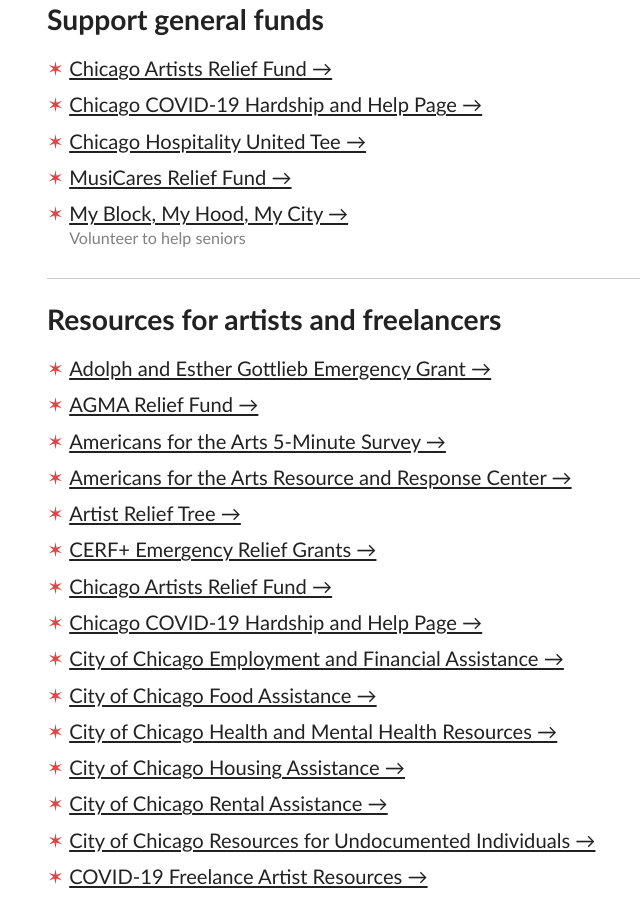
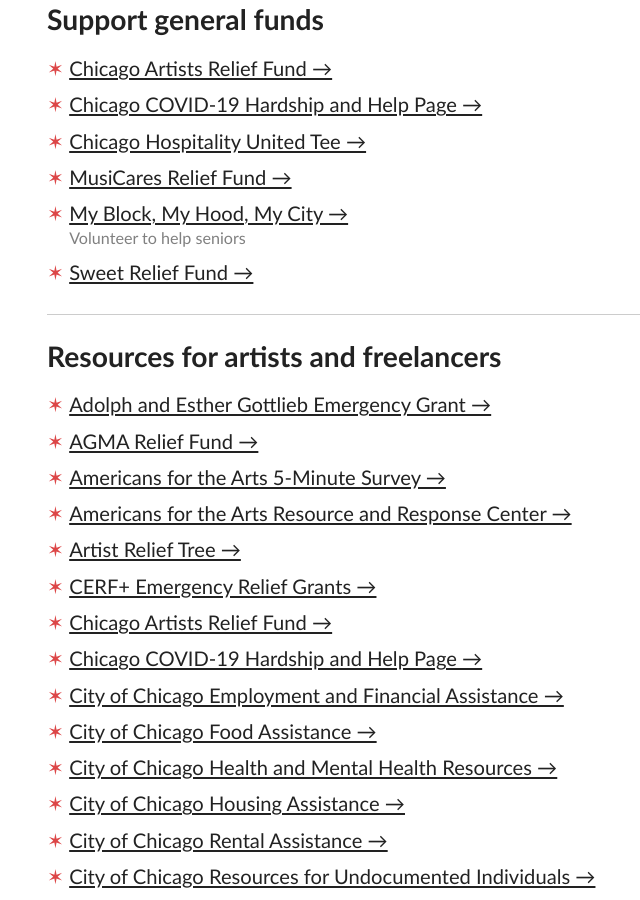
Before and after one commit to spencertweedy/chicagoservicerelief, a Jekyll site: the page built from index.html, in a window 1280 px wide and 900 px high, scrolled down 13056 px. Shown: the whole window, without its empty margins (273-913 px from the left). Built offline with Jekyll 4.4.1, drawn with Linux system fonts in a browser that asks for light colours.

Commit message:
add sweet relief donate item

```diff
--- a/_data/establishments.yml
+++ b/_data/establishments.yml
@@ -300,6 +300,9 @@
 - title: Sweet Relief Fund
   url: https://www.sweetrelief.org/covid-19-fund.html
   type: resource
+- title: Sweet Relief Fund
+  url: https://www.sweetrelief.org/covid-19-fund.html
+  type: fund
 - title: Chicago Artists Relief Fund
   url: https://www.gofundme.com/f/chicago-artists-relief-fund
   type: resource
```
